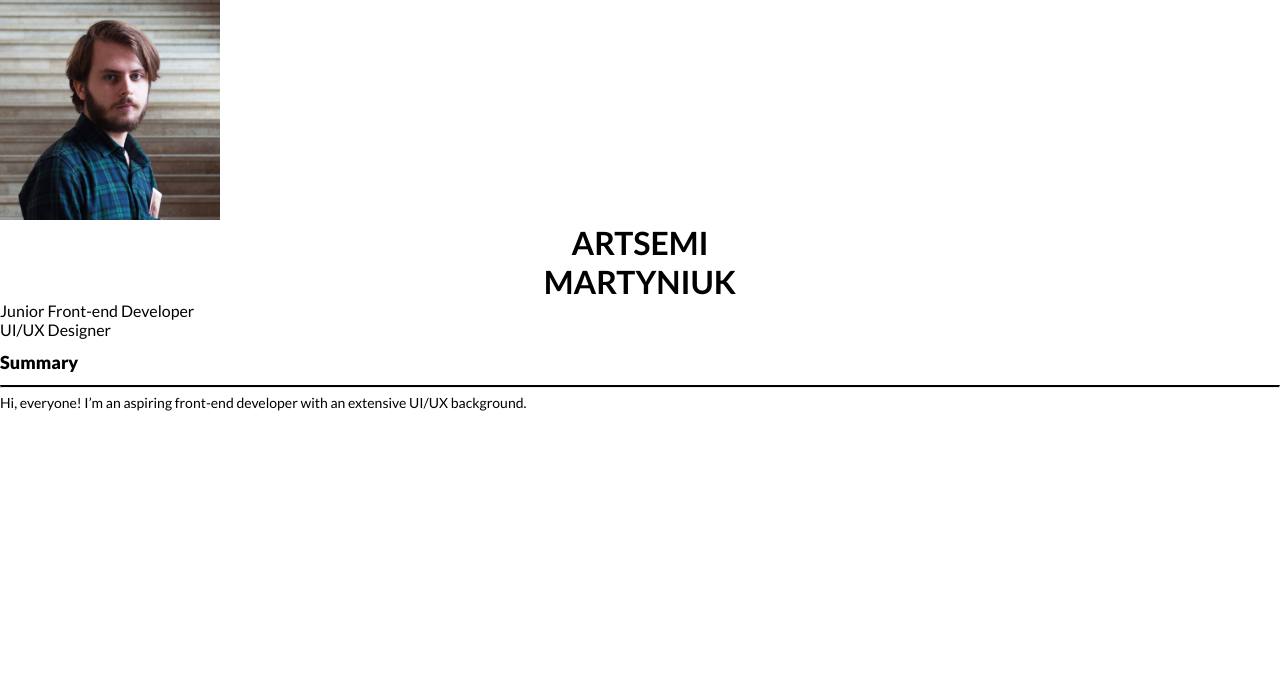
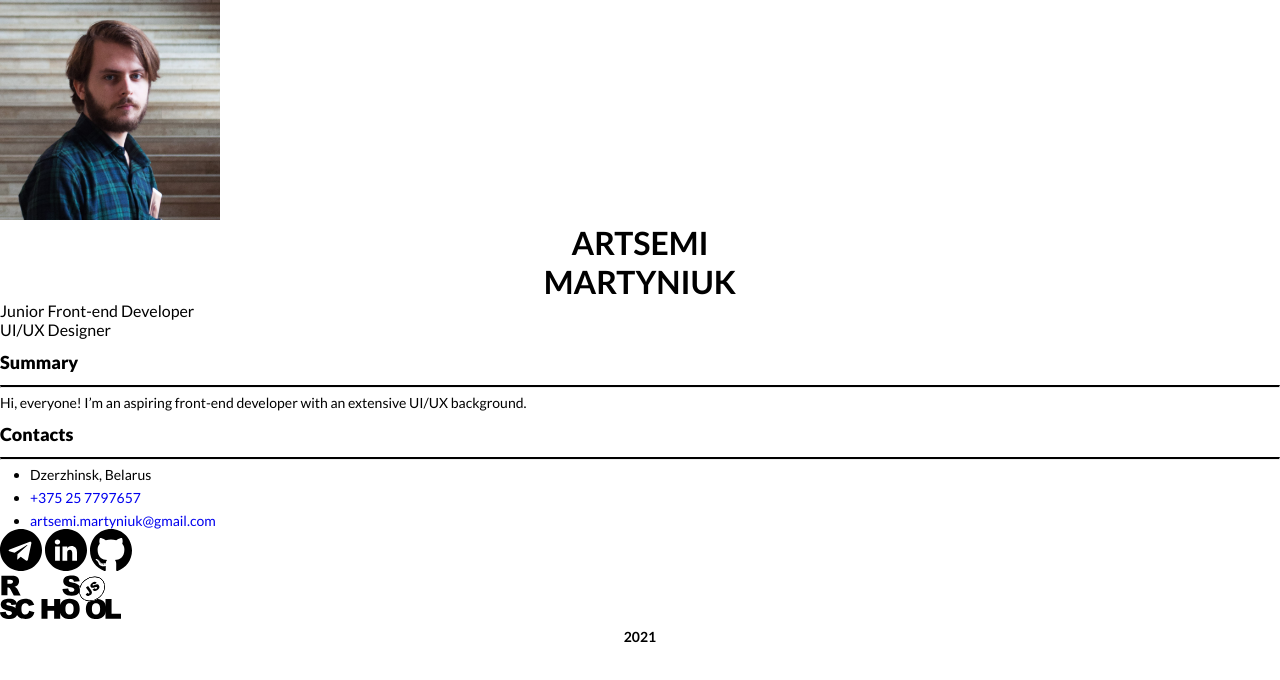
Before and after one commit to artemiusMar/rsschool-cv, a plain HTML site: page index.html in a window 1280 px wide. Drawn offline with Linux system fonts and the light colour scheme.

Commit message:
feat: add footer

```diff
--- a/index.html
+++ b/index.html
@@ -30,9 +30,48 @@
                 </summary>
             </section>
         </header>
-        <footer>
-            <section>
 
+        <footer class="block-footer">
+            <section class="container_footer">
+                <h2 class="visually-hidden">Contact info and links</h2>
+                <article class="block-contacts">
+                    <h2 class="heading-2-center">Contacts</h2>
+                    <hr>
+                    <div class="footer-text-block">
+                        <ul class="list-contacts">
+                            <li>
+                                <p class="footer-text">
+                                    Dzerzhinsk, Belarus
+                                </p>
+                            </li>
+                            <li>
+                                <p class="footer-text">
+                                    <a href="tel:+375257797657">+375 25 7797657</a>
+                                </p>
+                            </li>
+                            <li>
+                                <p class="footer-text">
+                                    <a href="mailto:artsemi.martyniuk@gmail.com">artsemi.martyniuk@gmail.com</a>
+                                </p>
+                            </li>
+                        </ul>
+                    </div>
+                </article>
+                <article class="block-social-contacts">
+                    <h3 class="visually-hidden">Social Media</h3>
+                    <a href="https://t.me/ArtemiusMar"><img src="images/icons/icon-telegram.svg" alt="My Telegram"
+                            class="icon-block"></a>
+                    <a href="https://www.linkedin.com/in/artemiusmar/"><img src="images/icons/icon-linkedin.svg"
+                            alt="My LinkedIn" class="icon-block"></a>
+                    <a href="https://github.com/artemiusMar"><img src="images/icons/icon-github.svg" alt="My GitHub"
+                            class="icon-block"></a>
+                </article>
+                <article class="block-rs-school-logo">
+                    <h3 class="visually-hidden">Link to Rolling Scopes School</h3>
+                    <a href="https://rs.school/js/"><img src="images/content/logo-rs_school_js.svg"
+                            alt="Logo Rolling Scopes School" height="45" class="icon-block"></a>
+                    <p class="text-bold text-center">2021</p>
+                </article>
             </section>
         </footer>
     </main>
```
